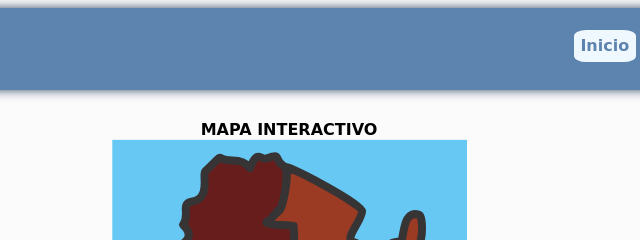
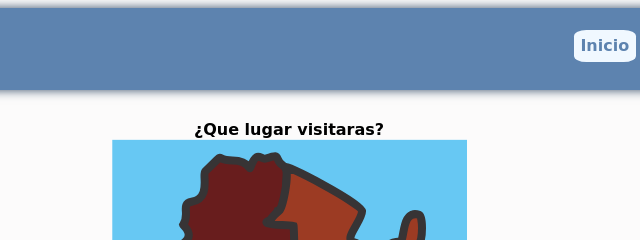
Before and after one commit to avatardem/Practicaweb2, a plain HTML site: page index.html in a window 1280 px wide. Shown: the top 240 px of the page, 351-991 px from the left. Drawn offline with Linux system fonts and the light colour scheme.

Commit message:
subida modificacion index

```diff
--- a/index.html
+++ b/index.html
@@ -24,13 +24,14 @@
     </header>
     <main class="principal columnas">
 
-            <p id="mapatitle">MAPA INTERACTIVO</p>
+            <p id="mapatitle">¿Que lugar visitaras?</p>
             <svg xmlns="http://www.w3.org/2000/svg" xml:space="preserve" width="355px" height="586px" version="1.1"
                 shape-rendering="geometricPrecision" text-rendering="geometricPrecision"
                 image-rendering="optimizeQuality" fill-rule="evenodd" clip-rule="evenodd" viewBox="0 0 355 586"
                 xmlns:xlink="http://www.w3.org/1999/xlink">
 
                 <style>
+
                     #curvacuyo:hover {
                         fill: #d3b90f;
                     }
```
